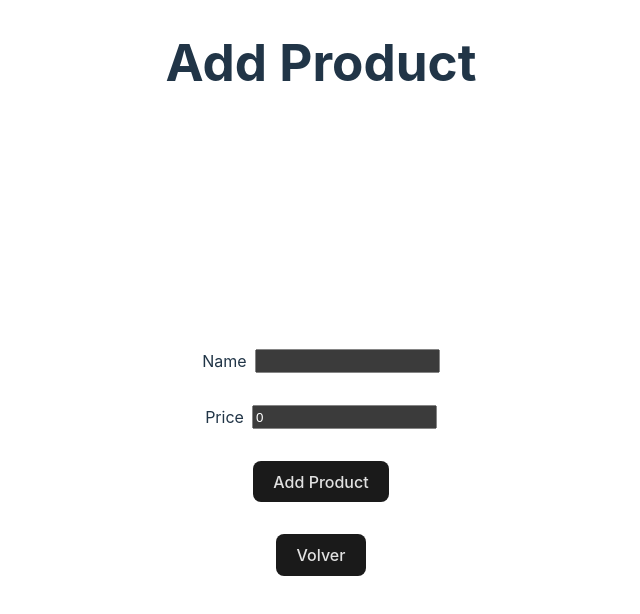
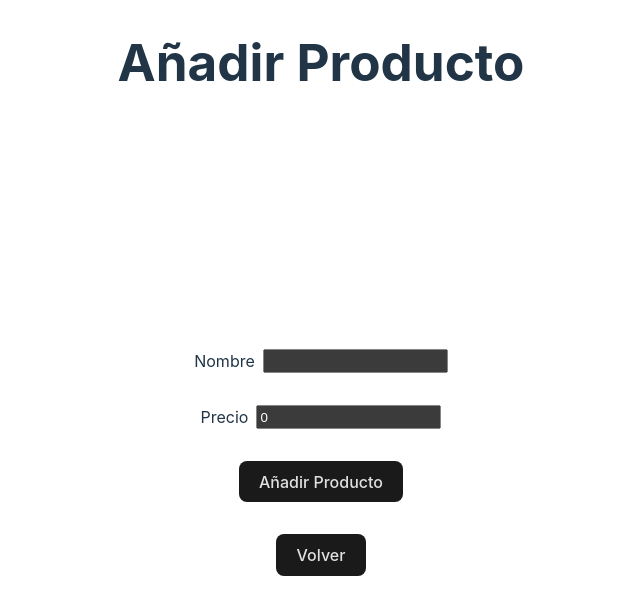
Before and after one commit to MartinDCalderonP/n5-challenge, a React (Vite) app: page /add-product in a window 1280 px wide. Shown: the top 614 px of the page, without its empty margins (319-959 px from the left). Built offline with nearby package versions, Linux system fonts and the light colour scheme.

Commit message:
refactor: update AddProduct page to use Spanish translations

```diff
--- a/src/pages/AddProduct/index.tsx
+++ b/src/pages/AddProduct/index.tsx
@@ -3,15 +3,16 @@ import styles from './styles.module.scss'
 import { NewProduct } from '../../common/interfaces'
 import { useNavigate } from 'react-router-dom'
 import useProductsList from '../../hook/useProductsList'
-import { capitalizeFirstLetter } from '../../utils'
 import { debounce } from 'lodash'
 
 const AddProduct = () => {
   const [requiredFields, setRequiredFields] = useState<string[]>([])
 
   const requiredFieldsMessage = `${requiredFields
-    .map(capitalizeFirstLetter)
-    .join(' & ')} ${requiredFields.length > 1 ? 'are' : 'is'} required.`
+    .map((field) => (field === 'name' ? 'Nombre' : 'Precio'))
+    .join(' y ')} ${requiredFields.length > 1 ? 'son' : 'es'} requerido${
+    requiredFields.length > 1 ? 's' : ''
+  }`
 
   const [newProduct, setNewProduct] = useState<NewProduct>({
     name: '',
@@ -57,12 +58,12 @@ const AddProduct = () => {
 
   return (
     <div className={styles.addProductContainer}>
-      <h1>Add Product</h1>
+      <h1>Añadir Producto</h1>
       <form className={styles.addProductForm}>
         {Object.entries(newProduct).map(([key, value]) => (
           <div className={styles.inputWrapper} key={key}>
             <label htmlFor={`product${key}`}>
-              {capitalizeFirstLetter(key)}
+              {key === 'name' ? 'Nombre' : 'Precio'}
             </label>
             <input
               type={key === 'price' ? 'number' : 'text'}
@@ -81,7 +82,7 @@ const AddProduct = () => {
         )}
 
         <button type='button' onClick={handleAddProduct}>
-          Add Product
+          Añadir Producto
         </button>
 
         <button type='button' onClick={() => navigate('/')}>
```
